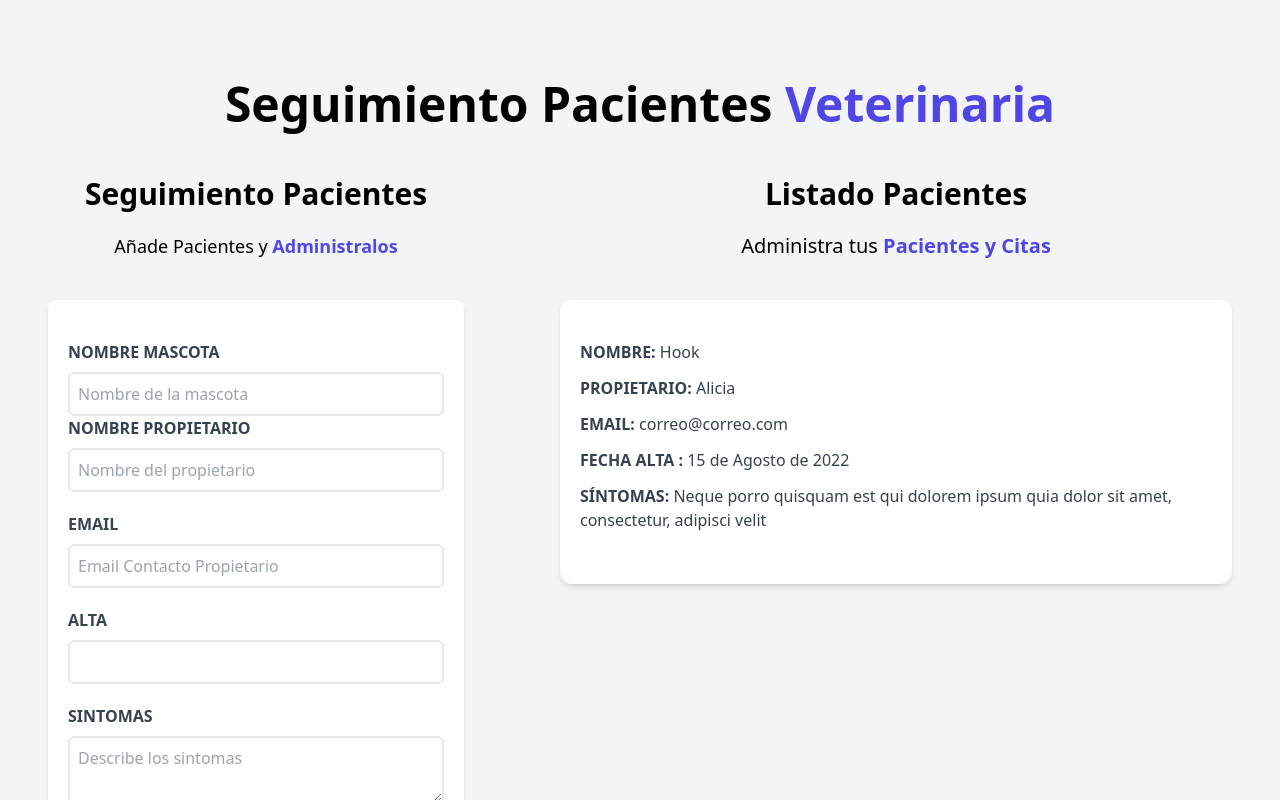
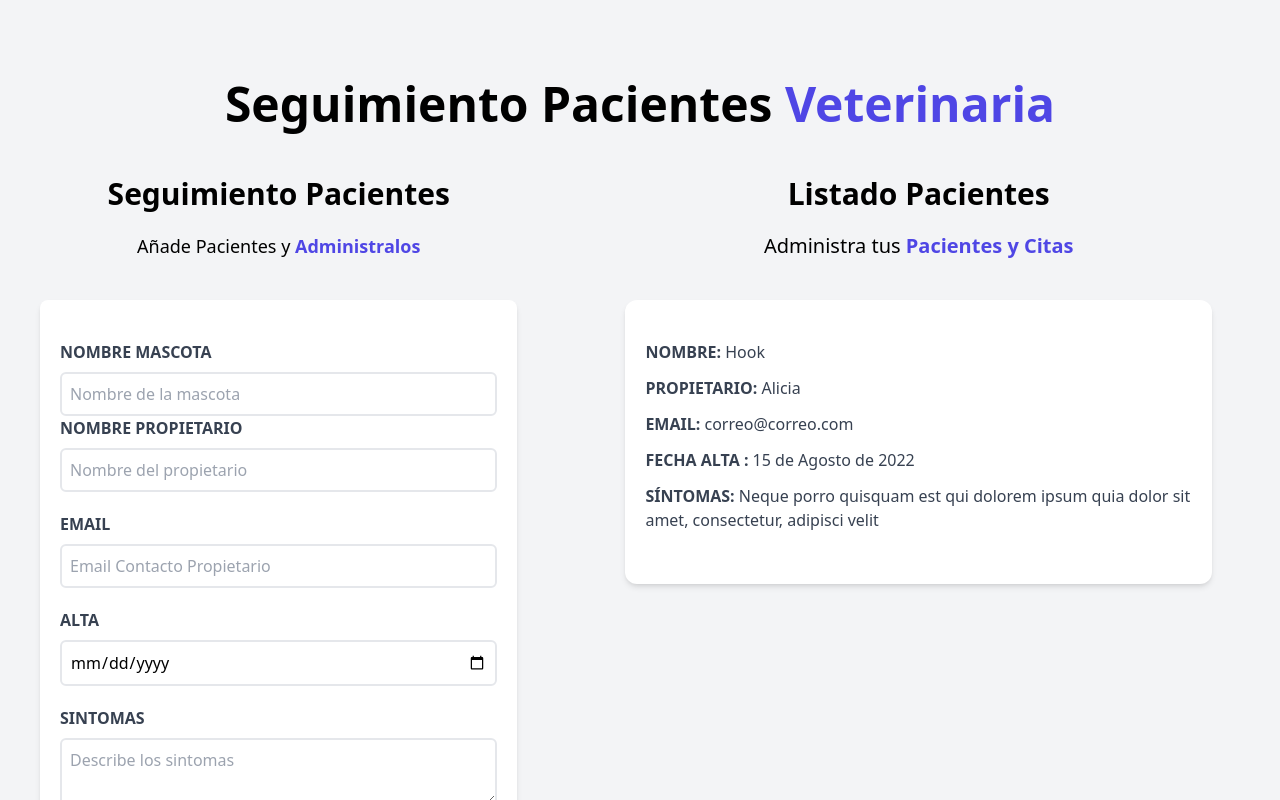
Before and after one commit to alicia-granados/MERN-EXPERIMENTS, a React (Vite) app in the folder Proyecto 1/citas_React/: page / in a window 1280 px wide. Shown: the top 800 px of the page. Built offline with nearby package versions, Linux system fonts and the light colour scheme.

Commit message:
feat: :sparkles: React: Leyendo el resto de los inputs y colocandolos en el state

```diff
--- a/Proyecto 1/citas_React/src/components/Formulario.jsx
+++ b/Proyecto 1/citas_React/src/components/Formulario.jsx
@@ -2,6 +2,10 @@ import {useState, useEffect} from 'react';
 
 const Formulario = () => {
   const [nombre,setNombre]= useState('');
+  const [propietario,setPropietario]= useState('');
+  const [email,setEmail]= useState('');
+  const [fecha,setFecha]= useState('');
+  const [sintomas,setSintomas]= useState('');
 
   const handleSubmit = (e) => {
     e.preventDefault();
@@ -9,7 +13,7 @@ const Formulario = () => {
   }
 
   return (
-    <div className = "md:w-1/2 lg:w-2/5 px-12">
+    <div className = "md:w-1/2 lg:w-2/5 mx-10">
 
         <h2 className = "font-black text-3xl text-center">Seguimiento Pacientes</h2>
 
@@ -47,6 +51,8 @@ const Formulario = () => {
               type = " text"
               placeholder = "Nombre del propietario"
               className = "border-2 w-full p-2 mt-2 placeholderbg-gray-400 rounded-md"
+              value={propietario}
+              onChange={ (e) => setPropietario(e.target.value)}
             />
           </div>
 
@@ -60,18 +66,22 @@ const Formulario = () => {
               type = " email"
               placeholder = "Email Contacto Propietario"
               className = "border-2 w-full p-2 mt-2 placeholderbg-gray-400 rounded-md"
+              value={email}
+              onChange={ (e) => setEmail(e.target.value)}
             />
           </div>
 
           <div className = "mb-5">
             <label hmtlFor = "alta" className = "block text-gray-700 uppercase font-bold">
-              ALta
+              Alta
             </label>
 
             <input
               id = "alta"
-              type = " date"
+              type = "date"
               className = "border-2 w-full p-2 mt-2 placeholderbg-gray-400 rounded-md"
+              value={fecha}
+              onChange={ (e) => setFecha(e.target.value)}
             />
           </div>
 
@@ -83,6 +93,8 @@ const Formulario = () => {
               id = "sintomas"
               className = "border-2 w-full p-2 mt-2 placeholderbg-gray-400 rounded-md"
               placeholder = "Describe los sintomas"
+              value={sintomas}
+              onChange={ (e) => setSintomas(e.target.value)}
             />
           </div>
 
--- a/Proyecto 1/citas_React/src/components/Paciente.jsx
+++ b/Proyecto 1/citas_React/src/components/Paciente.jsx
@@ -2,7 +2,7 @@ import React from 'react'
 
 const Paciente = () => {
   return (
-    <div className="bg-white shadow-md px-5 py-10 rounded-xl">
+    <div className="mx-5  bg-white shadow-md px-5 py-10 rounded-xl">
         <p className="font-bold mb-3 text-gray-700 uppercase">Nombre: {''}
           <span className="font-normal normal-case">Hook</span>
         </p>
```
